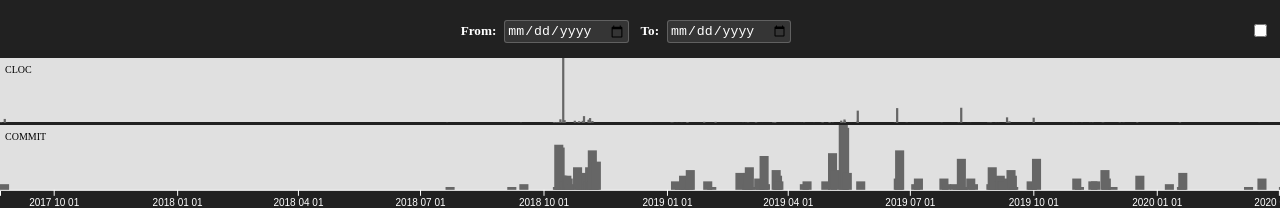
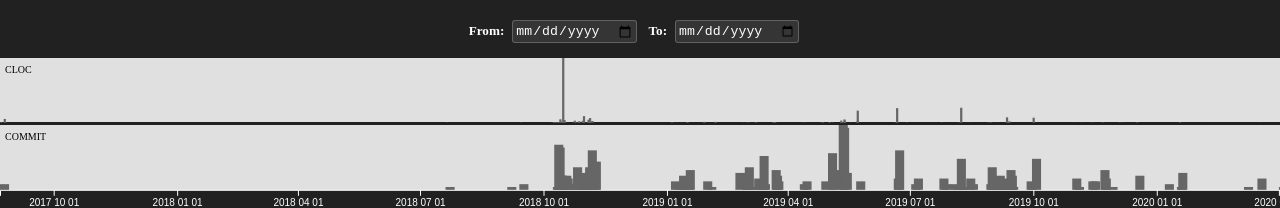
Before and after one commit to githru/githru-vscode-ext, a React (Create React App) app in the folder packages/view/: page / in a window 1280 px wide. Shown: the top 208 px of the page. Built offline with nearby package versions, Linux system fonts and the light colour scheme.

Commit message:
fix(view): remove checkbox

```diff
--- a/packages/view/src/components/TemporalFilter/TemporalFilter.tsx
+++ b/packages/view/src/components/TemporalFilter/TemporalFilter.tsx
@@ -11,7 +11,7 @@ import {
   getMinMaxDate,
   sortBasedOnCommitNode,
 } from "./TemporalFilter.util";
-import { ThemeSelector } from "./ThemeSelector";
+// import { ThemeSelector } from "./ThemeSelector";
 import "./TemporalFilter.scss";
 
 type Props = GlobalProps & {
@@ -42,7 +42,7 @@ const TemporalFilter = ({ data, setFilteredData }: Props) => {
           minDate={minDate}
           maxDate={maxDate}
         />
-        <ThemeSelector />
+        {/* <ThemeSelector /> */}
       </div>
       <div className="line-chart">
         <ClocLineChart data={sortedData} />
```
